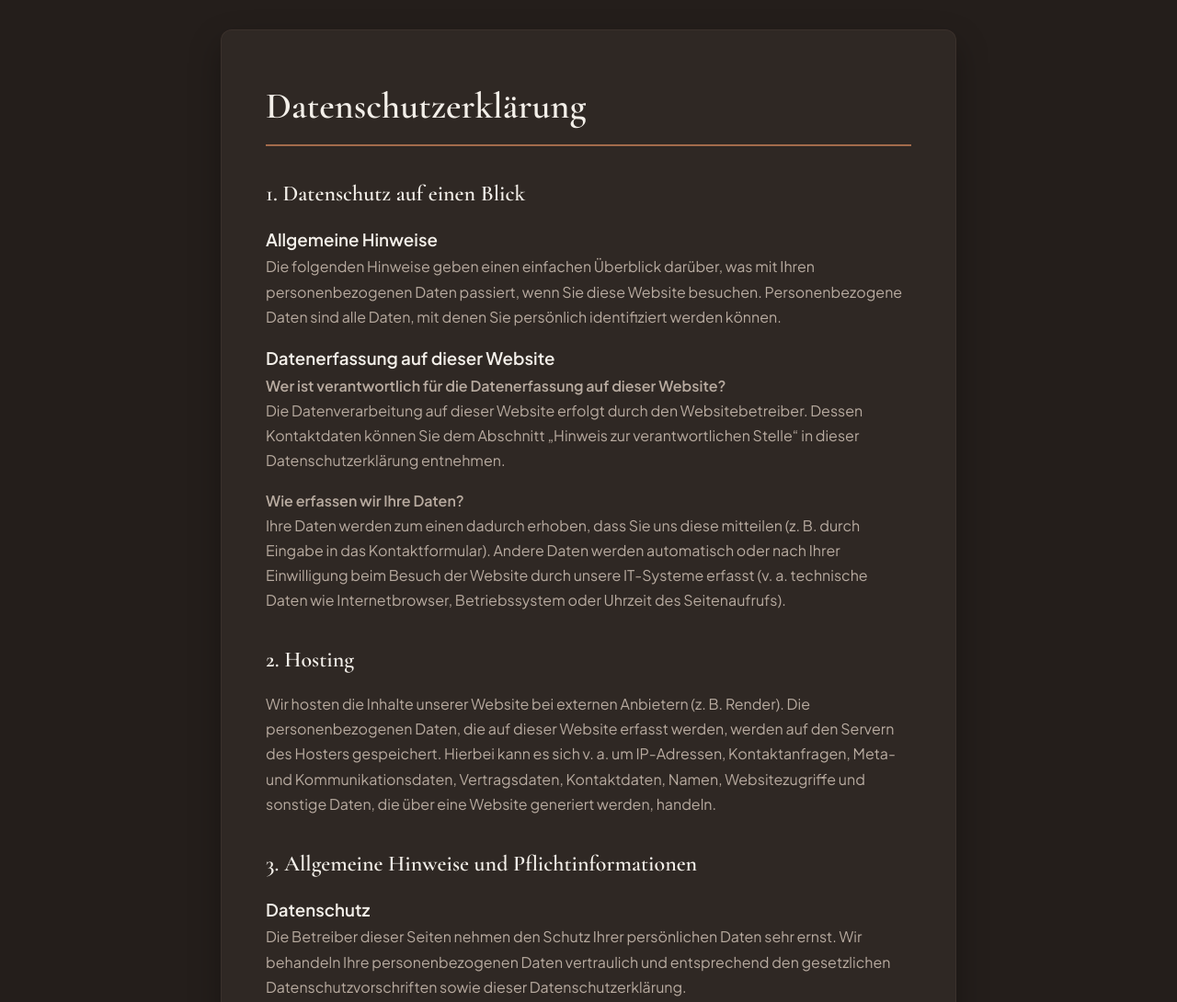
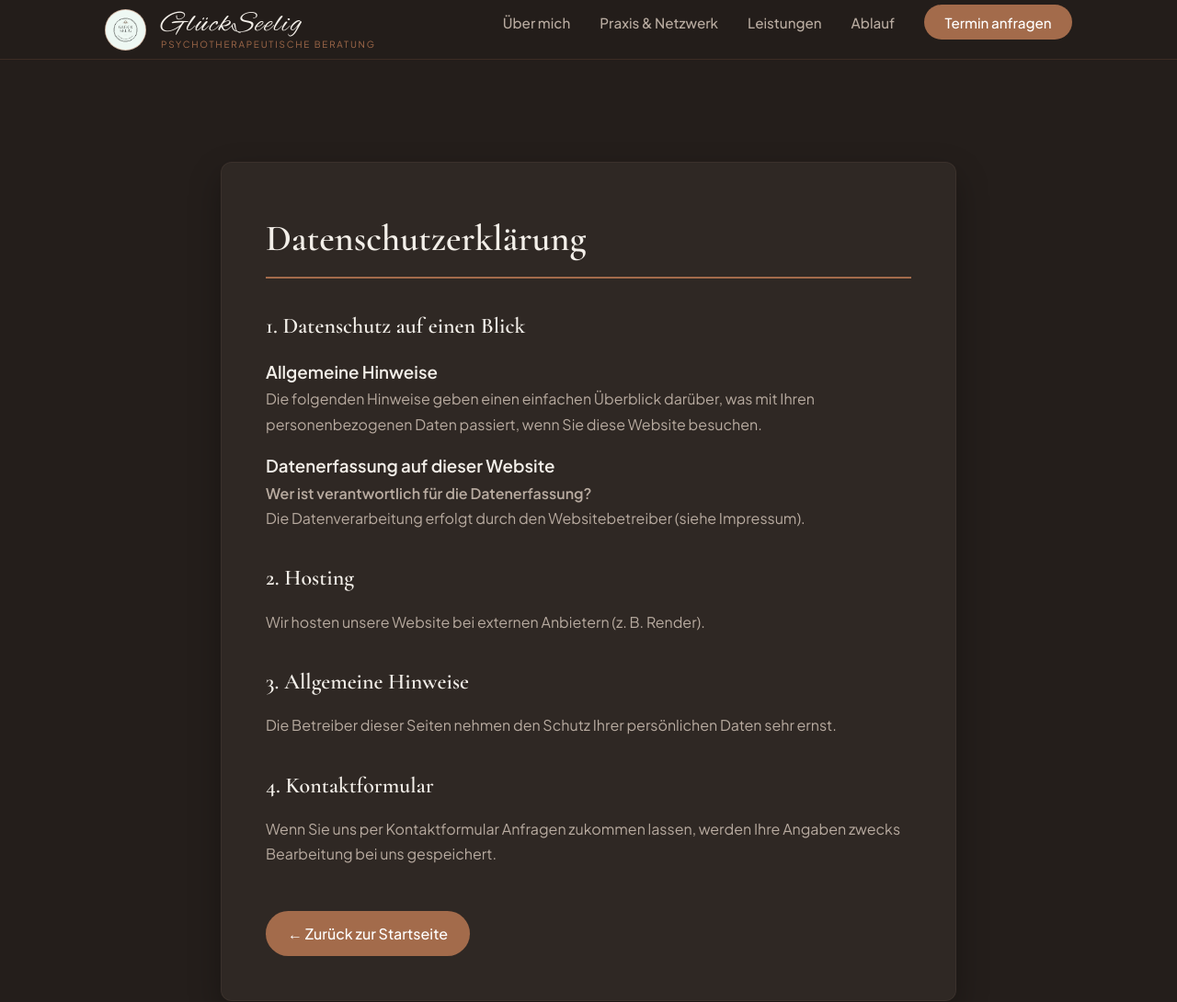
Before and after one commit to timhly/Webseite, a plain HTML site: page datenschutz.html in a window 1280 px wide. Shown: the top 1090 px of the page at 92% size. Drawn offline with nearby package versions, Linux system fonts and the light colour scheme.

Commit message:
Update datenschutz.html

```diff
--- a/datenschutz.html
+++ b/datenschutz.html
@@ -3,7 +3,7 @@
 <head>
     <meta charset="UTF-8">
     <meta name="viewport" content="width=device-width, initial-scale=1.0">
-    <title>Datenschutzerklärung | Praxis GlückSelig</title>
+    <title>Datenschutzerklärung | Praxis GlückSeelig</title>
     <link href="https://fonts.googleapis.com/css2?family=Plus+Jakarta+Sans:wght@300;400;500;600&family=Cormorant+Garamond:ital,wght@0,500;0,600;1,400&family=Alex+Brush&display=swap" rel="stylesheet">
     <style>
         :root {
@@ -29,12 +29,113 @@
             background-color: var(--bg-color);
             color: var(--text-main);
             line-height: 1.7;
-            padding: 2rem 1rem;
+            padding-top: 9rem;
+        }
+
+        /* Header / Navigation */
+        header {
+            background-color: rgba(36, 30, 27, 0.95);
+            backdrop-filter: blur(10px);
+            position: fixed;
+            top: 0;
+            left: 0;
+            width: 100%;
+            z-index: 1000;
+            border-bottom: 1px solid rgba(163, 107, 75, 0.2);
+        }
+
+        .nav-container {
+            max-width: 1100px;
+            margin: 0 auto;
+            display: flex;
+            justify-content: space-between;
+            align-items: center;
+            padding: 0.6rem 1.5rem;
+        }
+
+        .logo {
+            text-decoration: none;
+            display: flex;
+            align-items: center;
+            gap: 1rem;
+        }
+
+        .logo-img {
+            height: 45px;
+            width: 45px;
+            border-radius: 50%;
+            object-fit: cover;
+            border: 1px solid rgba(163, 107, 75, 0.4);
+            background-color: #f3efe9;
+        }
+
+        .logo-texts {
+            display: flex;
+            flex-direction: column;
+            line-height: 1.1;
+        }
+
+        .logo-main-text {
+            font-family: 'Alex Brush', cursive;
+            font-size: 2rem;
+            color: var(--text-main);
+            font-weight: 400;
+            letter-spacing: 0.05em;
+        }
+
+        .logo-texts span:last-child {
+            font-family: 'Plus Jakarta Sans', sans-serif;
+            font-size: 0.62rem;
+            letter-spacing: 0.18em;
+            text-transform: uppercase;
+            color: var(--accent);
+            margin-top: -2px;
+        }
+
+        .nav-links {
+            list-style: none;
+            display: flex;
+            gap: 2rem;
+            align-items: center;
+        }
+
+        .nav-links a {
+            text-decoration: none;
+            color: var(--text-muted);
+            font-weight: 500;
+            font-size: 0.95rem;
+            transition: color 0.3s ease;
+        }
+
+        .nav-links a:hover {
+            color: var(--accent);
+        }
+
+        .nav-btn {
+            background-color: var(--accent);
+            color: #ffffff !important;
+            padding: 0.6rem 1.4rem;
+            border-radius: 30px;
+            transition: background-color 0.3s ease !important;
+        }
+
+        .nav-btn:hover {
+            background-color: #b87b57 !important;
+        }
+
+        .menu-toggle {
+            display: none;
+            cursor: pointer;
+            background: none;
+            border: none;
+            font-size: 1.8rem;
+            color: var(--text-main);
+            padding: 0.2rem;
         }
 
         .legal-container {
             max-width: 800px;
-            margin: 0 auto;
+            margin: 2rem auto 4rem auto;
             background-color: var(--card-bg);
             padding: 3rem;
             border-radius: var(--border-radius);
@@ -65,11 +166,6 @@
             margin-bottom: 1rem;
         }
 
-        ul {
-            margin-left: 1.5rem;
-            margin-bottom: 1rem;
-        }
-
         a {
             color: var(--accent);
             text-decoration: none;
@@ -94,48 +190,94 @@
             background-color: #b87b57;
             text-decoration: none;
         }
+
+        @media (max-width: 900px) {
+            .nav-links {
+                display: none;
+                flex-direction: column;
+                position: fixed;
+                top: 70px;
+                left: 0;
+                width: 100%;
+                height: calc(100vh - 70px);
+                background-color: var(--bg-color);
+                padding: 2.5rem 2rem;
+                box-shadow: 0 15px 25px rgba(0,0,0,0.5);
+                border-top: 1px solid rgba(163, 107, 75, 0.2);
+                align-items: flex-start;
+                gap: 1.5rem;
+                z-index: 999;
+            }
+            .nav-links.active {
+                display: flex;
+            }
+            .nav-links a {
+                font-size: 1.2rem;
+                width: 100%;
+                padding-bottom: 0.5rem;
+                border-bottom: 1px solid rgba(163, 107, 75, 0.15);
+            }
+            .menu-toggle {
+                display: block;
+            }
+        }
     </style>
 </head>
 <body>
+
+    <!-- Header & Navigation -->
+    <header>
+        <div class="nav-container">
+            <a href="index.html" class="logo">
+                <img src="logo.png" alt="Praxis GlückSeelig Logo" class="logo-img">
+                <div class="logo-texts">
+                    <span class="logo-main-text">GlückSeelig</span>
+                    <span>Psychotherapeutische Beratung</span>
+                </div>
+            </a>
+            <button class="menu-toggle" aria-label="Menü öffnen" onclick="toggleMenu()">☰</button>
+            <ul class="nav-links" id="navLinks">
+                <li><a href="index.html#about" onclick="closeMenu()">Über mich</a></li>
+                <li><a href="index.html#team" onclick="closeMenu()">Praxis & Netzwerk</a></li>
+                <li><a href="index.html#services" onclick="closeMenu()">Leistungen</a></li>
+                <li><a href="index.html#approach" onclick="closeMenu()">Ablauf</a></li>
+                <li><a href="index.html#contact" class="nav-btn" onclick="closeMenu()">Termin anfragen</a></li>
+            </ul>
+        </div>
+    </header>
 
     <div class="legal-container">
         <h1>Datenschutzerklärung</h1>
 
         <h2>1. Datenschutz auf einen Blick</h2>
         <h3>Allgemeine Hinweise</h3>
-        <p>Die folgenden Hinweise geben einen einfachen Überblick darüber, was mit Ihren personenbezogenen Daten passiert, wenn Sie diese Website besuchen. Personenbezogene Daten sind alle Daten, mit denen Sie persönlich identifiziert werden können.</p>
+        <p>Die folgenden Hinweise geben einen einfachen Überblick darüber, was mit Ihren personenbezogenen Daten passiert, wenn Sie diese Website besuchen.</p>
 
         <h3>Datenerfassung auf dieser Website</h3>
-        <p><strong>Wer ist verantwortlich für die Datenerfassung auf dieser Website?</strong><br>
-        Die Datenverarbeitung auf dieser Website erfolgt durch den Websitebetreiber. Dessen Kontaktdaten können Sie dem Abschnitt „Hinweis zur verantwortlichen Stelle“ in dieser Datenschutzerklärung entnehmen.</p>
-
-        <p><strong>Wie erfassen wir Ihre Daten?</strong><br>
-        Ihre Daten werden zum einen dadurch erhoben, dass Sie uns diese mitteilen (z. B. durch Eingabe in das Kontaktformular). Andere Daten werden automatisch oder nach Ihrer Einwilligung beim Besuch der Website durch unsere IT-Systeme erfasst (v. a. technische Daten wie Internetbrowser, Betriebssystem oder Uhrzeit des Seitenaufrufs).</p>
+        <p><strong>Wer ist verantwortlich für die Datenerfassung?</strong><br>
+        Die Datenverarbeitung erfolgt durch den Websitebetreiber (siehe Impressum).</p>
 
         <h2>2. Hosting</h2>
-        <p>Wir hosten die Inhalte unserer Website bei externen Anbietern (z. B. Render). Die personenbezogenen Daten, die auf dieser Website erfasst werden, werden auf den Servern des Hosters gespeichert. Hierbei kann es sich v. a. um IP-Adressen, Kontaktanfragen, Meta- und Kommunikationsdaten, Vertragsdaten, Kontaktdaten, Namen, Websitezugriffe und sonstige Daten, die über eine Website generiert werden, handeln.</p>
+        <p>Wir hosten unsere Website bei externen Anbietern (z. B. Render).</p>
 
-        <h2>3. Allgemeine Hinweise und Pflichtinformationen</h2>
-        <h3>Datenschutz</h3>
-        <p>Die Betreiber dieser Seiten nehmen den Schutz Ihrer persönlichen Daten sehr ernst. Wir behandeln Ihre personenbezogenen Daten vertraulich und entsprechend den gesetzlichen Datenschutzvorschriften sowie dieser Datenschutzerklärung.</p>
+        <h2>3. Allgemeine Hinweise</h2>
+        <p>Die Betreiber dieser Seiten nehmen den Schutz Ihrer persönlichen Daten sehr ernst.</p>
 
-        <h3>Hinweis zur verantwortlichen Stelle</h3>
-        <p>
-            Die verantwortliche Stelle für die Datenverarbeitung auf dieser Website ist:<br>
-            Tanja Mielke<br>
-            Laakmannsbusch 27<br>
-            42555 Velbert<br>
-            Telefon: +49 (0) 2051 92847-0<br>
-            E-Mail: mielke.tim2308@gmail.com
-        </p>
-
-        <h2>4. Datenerfassung auf dieser Website</h2>
-        <h3>Kontaktformular</h3>
-        <p>Wenn Sie uns per Kontaktformular Anfragen zukommen lassen, werden Ihre Angaben aus dem Anfrageformular inklusive der von Ihnen dort angegebenen Kontaktdaten zwecks Bearbeitung der Anfrage und für den Fall von Anschlussfragen bei uns gespeichert. Diese Daten geben wir nicht ohne Ihre Einwilligung weiter.</p>
-        <p>Die Verarbeitung dieser Daten erfolgt auf Grundlage von Art. 6 Abs. 1 lit. b DSGVO, sofern Ihre Anfrage mit der Erfüllung eines Vertrags zusammenhängt oder zur Durchführung vorvertraglicher Maßnahmen erforderlich ist. In allen übrigen Fällen beruht die Verarbeitung auf unserem berechtigten Interesse an der effektiven Bearbeitung der an uns gerichteten Anfragen (Art. 6 Abs. 1 lit. f DSGVO) oder auf Ihrer Einwilligung (Art. 6 Abs. 1 lit. a DSGVO).</p>
+        <h2>4. Kontaktformular</h2>
+        <p>Wenn Sie uns per Kontaktformular Anfragen zukommen lassen, werden Ihre Angaben zwecks Bearbeitung bei uns gespeichert.</p>
 
         <a href="index.html" class="back-btn">&larr; Zurück zur Startseite</a>
     </div>
 
+    <script>
+        function toggleMenu() {
+            const navLinks = document.getElementById('navLinks');
+            navLinks.classList.toggle('active');
+        }
+        function closeMenu() {
+            const navLinks = document.getElementById('navLinks');
+            navLinks.classList.remove('active');
+        }
+    </script>
 </body>
 </html>
```
